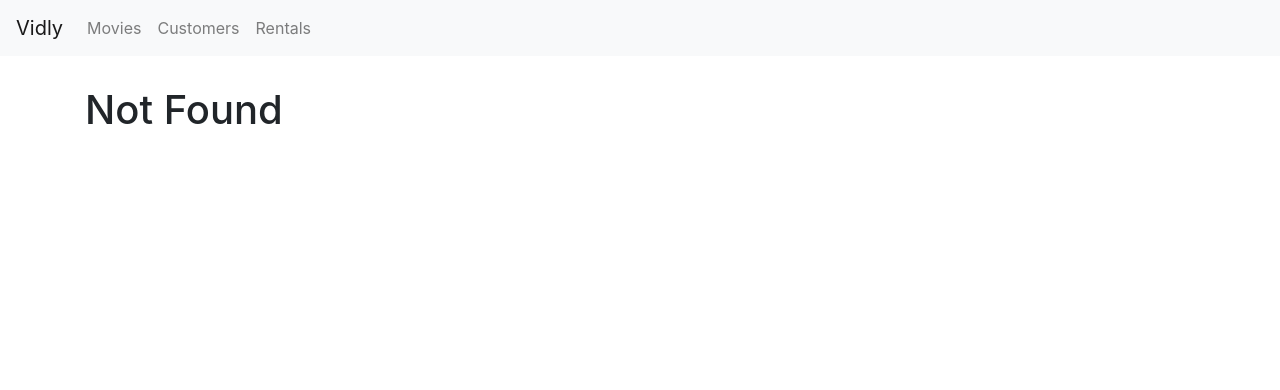
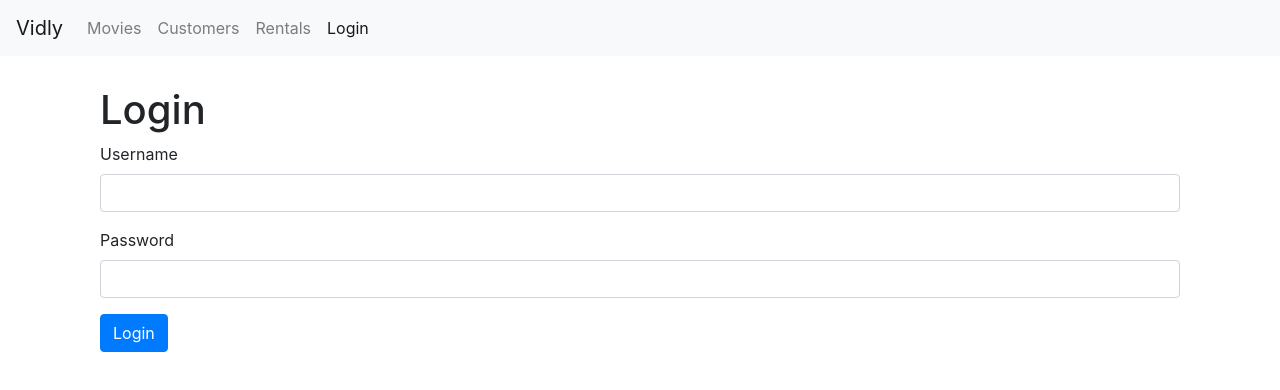
Before and after one commit to madani6/cwm-vidly-forms, a React (Create React App) app: page /login in a window 1280 px wide. Before the commit this address led to /not-found. Shown: the top 390 px of the page. Built offline with nearby package versions, Linux system fonts and the light colour scheme.

Commit message:
building a bootstrap form

```diff
--- a/src/App.js
+++ b/src/App.js
@@ -6,6 +6,7 @@
 import Rentals from "./components/rentals";
 import NotFound from "./components/notFound";
 import NavBar from "./components/navBar";
+import LoginForm from "./components/loginForm";
 import "./App.css";
 
 class App extends Component {
@@ -15,6 +16,7 @@
         <NavBar />
         <main className="container">
           <Switch>
+            <Route path="/login" component={LoginForm} />
             <Route path="/movies/:id" component={MovieForm} />
             <Route path="/movies" component={Movies} />
             <Route path="/customers" component={Customers} />
--- /dev/null
+++ b/src/components/loginForm.jsx
@@ -0,0 +1,24 @@
+import React, { Component } from "react";
+
+class LoginForm extends Component {
+  render() {
+    return (
+      <div className="container">
+        <h1>Login</h1>
+        <form>
+          <div className="form-group">
+            <label htmlFor="username">Username</label>
+            <input id="username" type="text" className="form-control" />
+          </div>
+          <div className="form-group">
+            <label htmlFor="password">Password</label>
+            <input id="password" type="text" className="form-control" />
+          </div>
+          <button className="btn btn-primary">Login</button>
+        </form>
+      </div>
+    );
+  }
+}
+
+export default LoginForm;
--- a/src/components/navBar.jsx
+++ b/src/components/navBar.jsx
@@ -29,6 +29,9 @@
           <NavLink className="nav-item nav-link" to="/rentals">
             Rentals
           </NavLink>
+          <NavLink className="nav-item nav-link" to="/login">
+            Login
+          </NavLink>
         </div>
       </div>
     </nav>
```
Also changed, not shown: 1 other file (tests, documents, lock files or other folders).
